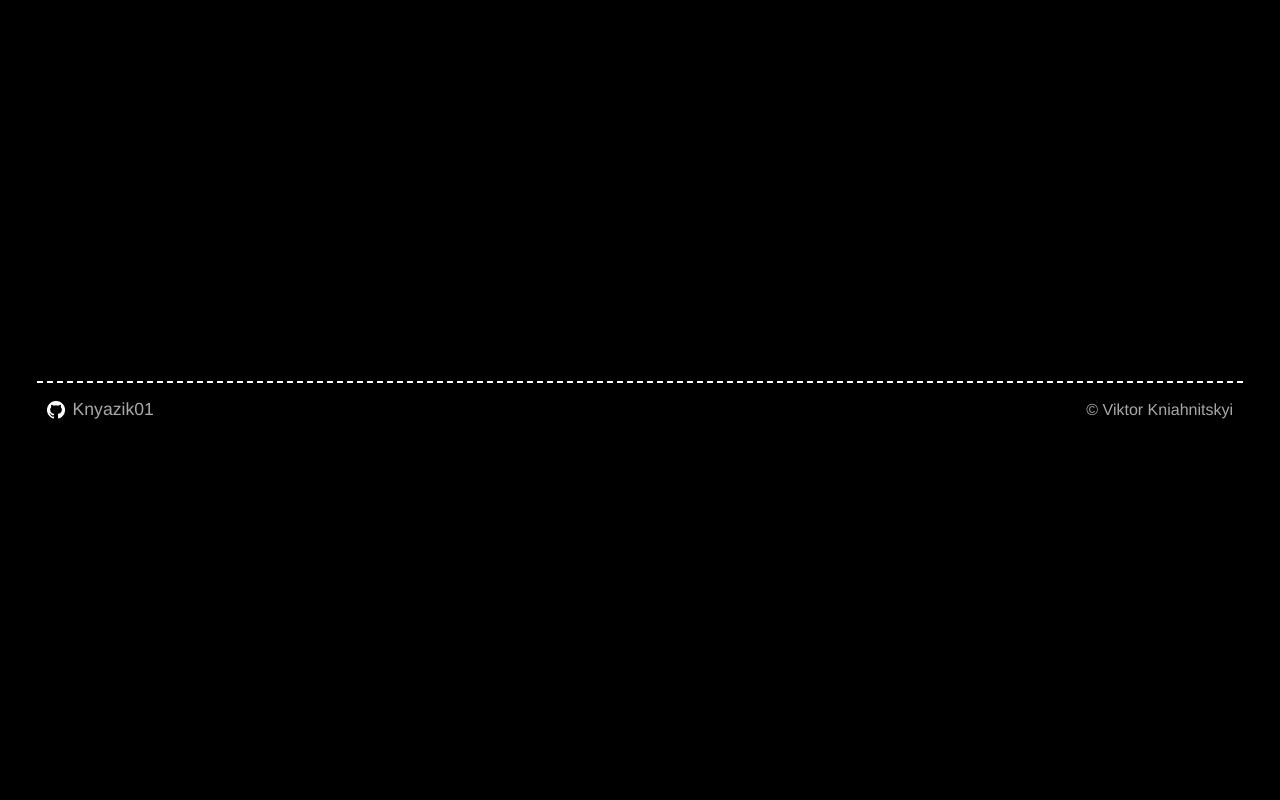
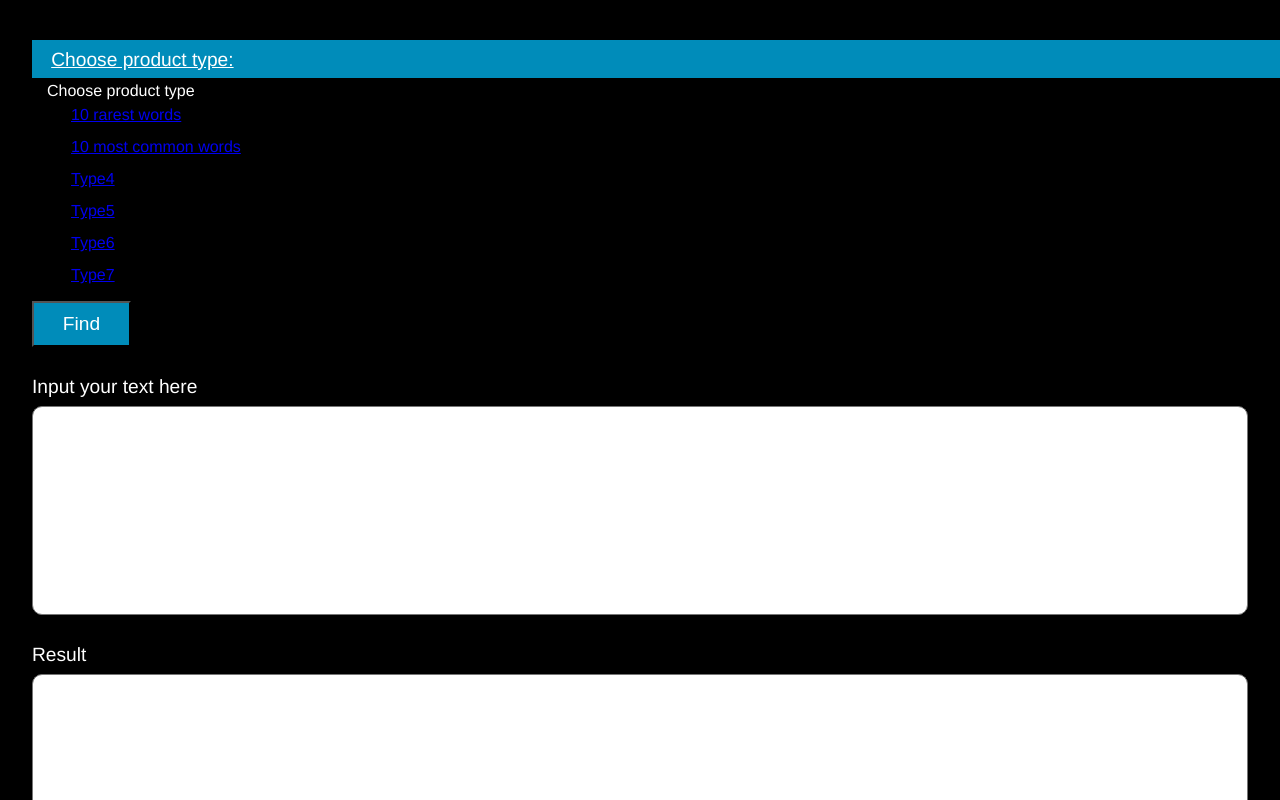
Before and after one commit to Knyazik01/coureworkVueJs, a Vue app: page / in a window 1280 px wide. Shown: the top 800 px of the page. Built offline with nearby package versions, Linux system fonts and the light colour scheme.

Commit message:
before bootstrap

```diff
--- a/src/App.vue
+++ b/src/App.vue
@@ -2,9 +2,10 @@
   <div id="app">
     <main class="main">
       <!--    <Header />-->
-      <!--    <ProductsTypeDropdown />-->
+          <ProductsTypeDropdown />
       <!--    <butFind />-->
       <!--    <div class="inputs"></div>-->
+      <Inputs />
       <Footer />
     </main>
 
@@ -16,8 +17,9 @@
 <script>
 // import HelloWorld from './components/HelloWorld.vue';
 // import Header from "@/components/header/Header";
-// import ProductsTypeDropdown from "@/components/product/ProductsTypeDropdown";
+import ProductsTypeDropdown from "@/components/product/ProductsTypeDropdown";
 // import butFind from "@/components/product/butFind";
+import Inputs from "@/components/input/Inputs";
 import Footer from "@/components/footer/Footer";
 
 export default {
@@ -25,8 +27,9 @@ export default {
   components: {
     // HelloWorld,
     // Header,
-    // ProductsTypeDropdown,
+    ProductsTypeDropdown,
     // butFind,
+    Inputs,
     Footer
   }
 }
--- /dev/null
+++ b/src/components/input/Inputs.vue
@@ -0,0 +1,48 @@
+<template>
+  <div class="row inputs">
+    <div class="col input input__left">
+      <label for="input_text" class="label_text">Input your text here</label>
+      <textarea name="" id="inputText" cols="30" rows="10" class="textarea"></textarea>
+    </div>
+    <div class="col input input__right">
+      <label for="result_text" class="label_text">Result</label>
+      <textarea name="" id="resultText" cols="30" rows="10" class="textarea" readonly></textarea>
+    </div>
+  </div>
+</template>
+
+<script>
+export default {
+name: "Inputs.vue"
+}
+</script>
+
+<style scoped>
+
+.inputs {
+  width: 100%;
+  margin: 10px 0 0 0;
+
+}
+
+.input {
+  display: flex;
+  flex-direction: column;
+  width: 100%;
+  font-size: 1.2em;
+
+}
+
+#inputText, #resultText {
+  display: flex;
+  font-size: 1em;
+  resize: none;
+  border-radius: 10px;
+  margin: 10px 0 30px 0;
+  padding: 10px;
+  height: 150%;
+  line-height: 1.2;
+
+}
+
+</style>
--- a/src/components/product/ProductsTypeDropdown.vue
+++ b/src/components/product/ProductsTypeDropdown.vue
@@ -1,5 +1,52 @@
 <template>
+  <div class="product">
+    <div class="row product__controls">
 
+      <!--            <label for="product_types" class="label_text">Choose product type:</label>-->
+      <!--            <select name="type" id="product_types">-->
+      <!--                <option value="most_common" class="product_type" disabled> 10 most common words (in process)</option>-->
+      <!--                <option value="rarest" class="product_type">10 rarest words</option>-->
+      <!--                <option value="type3" class="product_type" >Find text in sentence (in process)</option>-->
+      <!--                <option value="type4" class="product_type" disabled>Type4 (in process)</option>-->
+      <!--                <option value="type5" class="product_type" disabled>Type5 (in process)</option>-->
+      <!--                <option value="type6" class="product_type" disabled>Type6 (in process)</option>-->
+      <!--                <option value="type7" class="product_type" disabled>Type7 (in process)</option>-->
+      <!--            </select>-->
+
+      <div class="col-sm-12 col-md-6 col-lg-4 col-xl-3 dropdown">
+        <a class="btn dropdown-toggle product_types" href="#" role="button" id="dropdownMenuLink"
+           data-toggle="dropdown" aria-haspopup="true" aria-expanded="true">
+          Choose product type:
+        </a>
+
+        <div class="dropdown-menu dropdown-menu-left dropdown-menu-lg-right" aria-labelledby="dropdownMenuLink" data-bar-is="close">
+          <div class="dropdown-header">Choose product type</div>
+          <!--                    <a class="dropdown-item product_type disabled" href="#">10 most common words</a>-->
+          <!--                    <div class="dropdown-divider"></div>-->
+          <a class="dropdown-item product_type " href="#" data-type="ten-rarest-words">10 rarest words</a>
+          <div class="dropdown-divider"></div>
+          <a class="dropdown-item product_type active" href="#" data-type="ten-most-common-words">10 most common words</a>
+          <div class="dropdown-divider"></div>
+          <a class="dropdown-item product_type disabled" href="#" data-type="type4">Type4</a>
+          <div class="dropdown-divider"></div>
+          <a class="dropdown-item product_type disabled" href="#" data-type="type5">Type5</a>
+          <div class="dropdown-divider"></div>
+          <a class="dropdown-item product_type disabled" href="#" data-type="type6">Type6</a>
+          <div class="dropdown-divider"></div>
+          <a class="dropdown-item product_type disabled" href="#" data-type="type7">Type7</a>
+        </div>
+      </div>
+
+      <div class="col find">
+        <input type="button" value="Find" id="findBtn" class="btn">
+      </div>
+    </div>
+
+
+
+
+
+  </div>
 </template>
 
 <script>
@@ -10,4 +57,58 @@ export default {
 
 <style scoped>
 
+.product {
+  display: flex;
+  flex-direction: column;
+}
+
+.product__controls {
+  margin: 20px 0;
+}
+
+.product_types, #findBtn {
+  background-color: #008CBA;
+  color: white;
+  padding: 0.5em 1.5em;
+  font-size: 1.2em;
+  transition-duration: 0.4s;
+  margin-top: 10px;
+}
+
+.product_types {
+  padding: 0.5em 1em;
+  width: 100%;
+  display: flex;
+  justify-content: space-between;
+  align-items: center;
+}
+
+.product_types:hover, #findBtn:hover, .btnClicked {
+  background-color: white;
+  color: black;
+}
+
+.product_type {
+  font-size: 1em;
+  display: block;
+}
+
+.dropdown-menu {
+  margin: 5px 15px 0 15px;
+  /*display: block;*/
+  width: calc(100% - 30px);
+  /*background-color: #00a9e2;*/
+}
+
+.product_type {
+  padding: 0.5rem 1.5rem;
+}
+
+.product_type:hover {
+  background-color: #00a9e2;
+  color: #fff;
+}
+
+
+
 </style>
--- a/src/main.js
+++ b/src/main.js
@@ -1,5 +1,7 @@
 import Vue from 'vue'
 import App from './App.vue'
+// import 'bootstrap';
+// import 'bootstrap/dist/css/bootstrap.min.css';
 
 Vue.config.productionTip = false
 
```
